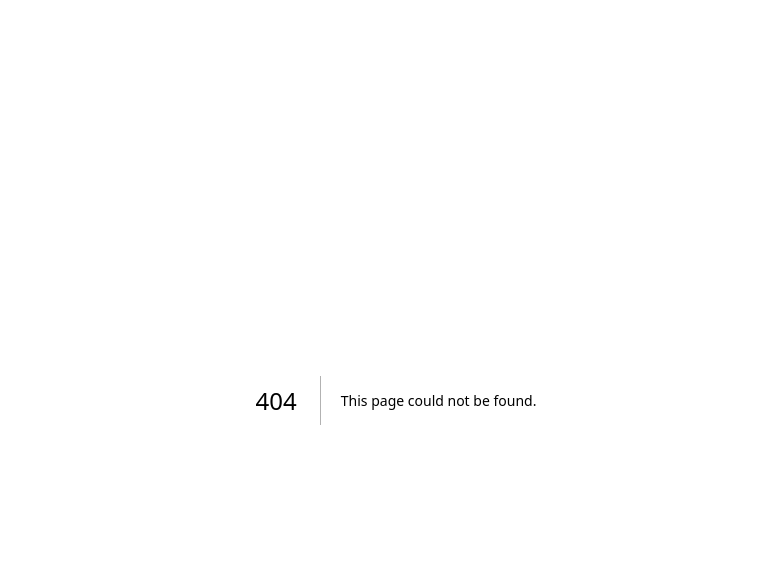
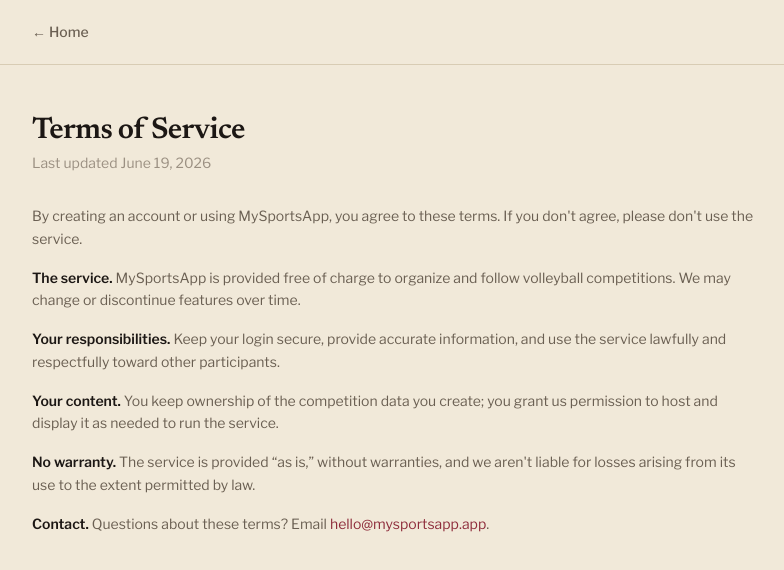
Before and after one commit to tixcheck/sportsapp, a Next.js app: page /terms in a window 1280 px wide. Before the commit this address had no page. Shown: the top 570 px of the page, without its empty margins (244-1028 px from the left). Built offline with nearby package versions, Linux system fonts and the light colour scheme.

Commit message:
feat: Ink and Paper landing page, privacy + terms, PWA manifest

```diff
--- a/app/layout.tsx
+++ b/app/layout.tsx
@@ -1,4 +1,4 @@
-import type { Metadata } from "next";
+import type { Metadata, Viewport } from "next";
 import { Libre_Franklin, Newsreader } from "next/font/google";
 import "./globals.css";
 
@@ -28,6 +28,11 @@ export const metadata: Metadata = {
     "A volleyball management app for organizers and players in Toronto.",
 };
 
+// Browser chrome (and PWA) color — warm paper, matching the app background.
+export const viewport: Viewport = {
+  themeColor: "#F1E9D9",
+};
+
 export default function RootLayout({
   children,
 }: Readonly<{
--- /dev/null
+++ b/app/manifest.ts
@@ -0,0 +1,20 @@
+import type { MetadataRoute } from "next";
+
+// PWA manifest. Icons live in /public (icon-192.png, icon-512.png); the
+// favicon is app/icon.png (auto-wired by Next). Ink & Paper colors.
+export default function manifest(): MetadataRoute.Manifest {
+  return {
+    name: "MySportsApp — volleyball leagues & tournaments",
+    short_name: "MySportsApp",
+    description:
+      "Run free volleyball leagues and tournaments, and follow schedules, standings, and scores.",
+    start_url: "/",
+    display: "standalone",
+    background_color: "#F1E9D9",
+    theme_color: "#8E2C3B",
+    icons: [
+      { src: "/icon-192.png", sizes: "192x192", type: "image/png" },
+      { src: "/icon-512.png", sizes: "512x512", type: "image/png" },
+    ],
+  };
+}
--- a/app/page.tsx
+++ b/app/page.tsx
@@ -1,41 +1,82 @@
 import Link from "next/link";
+import { redirect } from "next/navigation";
 
 import { getUser } from "@/lib/auth/user";
 import { Button } from "@/components/ui/button";
 
 export default async function HomePage() {
+  // Logged-in visitors skip the marketing front door.
   const user = await getUser();
+  if (user) redirect("/dashboard");
 
   return (
-    <main className="bg-background flex min-h-svh flex-col items-center justify-center px-4 text-center">
-      <div className="max-w-xl">
-        <span className="bg-primary text-primary-foreground mx-auto mb-6 grid size-12 place-items-center rounded-xl text-lg font-semibold">
-          V
-        </span>
-        <h1 className="font-display text-foreground text-3xl font-semibold tracking-tight sm:text-4xl">
-          Volleyball, made simple.
+    <div className="bg-background text-foreground flex min-h-svh flex-col">
+      <header className="mx-auto flex w-full max-w-4xl items-center justify-between px-5 py-5">
+        {/* eslint-disable-next-line @next/next/no-img-element -- marketing logo, fixed height */}
+        <img src="/logo.png" alt="MySportsApp" className="h-8 w-auto" />
+        <nav className="flex items-center gap-2">
+          <Button asChild variant="ghost" size="sm">
+            <Link href="/login">Log in</Link>
+          </Button>
+          <Button asChild size="sm">
+            <Link href="/signup">Sign up</Link>
+          </Button>
+        </nav>
+      </header>
+
+      <main className="mx-auto flex w-full max-w-3xl flex-1 flex-col justify-center px-5 py-16 text-center">
+        <p className="text-claret text-xs font-semibold tracking-[0.16em] uppercase">
+          Toronto volleyball
+        </p>
+        <h1 className="font-display mt-4 text-4xl font-semibold tracking-tight sm:text-5xl">
+          Run the league. Follow the game.
         </h1>
-        <p className="text-muted-foreground mt-3">
-          Leagues and tournaments for indoor 6s, beach 2s, and co-ed 4s. Free
-          for organizers — built for the Toronto volleyball community.
+        <p className="text-ink-2 mx-auto mt-5 max-w-xl text-lg">
+          Free league &amp; tournament management for organizers — and live
+          schedules, standings, and scores for everyone playing or watching.
+          Indoor 6s, beach 2s, and co-ed 4s.
         </p>
-        <div className="mt-8 flex items-center justify-center gap-3">
-          {user ? (
+
+        <div className="mt-8 flex flex-col items-center justify-center gap-3 sm:flex-row">
           <Button asChild size="lg">
-              <Link href="/dashboard">Go to dashboard</Link>
-            </Button>
-          ) : (
-            <>
-              <Button asChild size="lg">
-                <Link href="/signup">Get started</Link>
+            <Link href="/signup">Get started — it&apos;s free</Link>
           </Button>
           <Button asChild size="lg" variant="outline">
-                <Link href="/login">Sign in</Link>
+            <Link href="/login">Log in</Link>
           </Button>
-            </>
-          )}
         </div>
+
+        <div className="mx-auto mt-14 grid max-w-xl gap-x-8 gap-y-4 text-left text-sm sm:grid-cols-2">
+          <p className="border-rule text-ink-2 border-t pt-3">
+            <span className="text-ink font-display font-semibold">
+              Organizers.
+            </span>{" "}
+            Pools, schedules, brackets, and standings — generated, not
+            spreadsheet-ed. Always free.
+          </p>
+          <p className="border-rule text-ink-2 border-t pt-3">
+            <span className="text-ink font-display font-semibold">
+              Players &amp; fans.
+            </span>{" "}
+            Your matches, courts, and the live table — on your phone, in the
+            sun.
+          </p>
         </div>
       </main>
+
+      <footer className="border-rule mx-auto w-full max-w-4xl border-t px-5 py-6">
+        <div className="text-ink-3 flex flex-wrap items-center justify-between gap-3 text-xs">
+          <span>© 2026 MySportsApp</span>
+          <nav className="flex gap-4">
+            <Link href="/privacy" className="hover:text-ink-2">
+              Privacy
+            </Link>
+            <Link href="/terms" className="hover:text-ink-2">
+              Terms
+            </Link>
+          </nav>
+        </div>
+      </footer>
+    </div>
   );
 }
--- /dev/null
+++ b/app/privacy/page.tsx
@@ -0,0 +1,64 @@
+import type { Metadata } from "next";
+import Link from "next/link";
+
+export const metadata: Metadata = { title: "Privacy — MySportsApp" };
+
+export default function PrivacyPage() {
+  return (
+    <div className="bg-background text-foreground min-h-svh">
+      <header className="border-rule border-b">
+        <div className="mx-auto max-w-3xl px-5 py-5">
+          <Link
+            href="/"
+            className="text-ink-2 hover:text-ink text-sm font-medium"
+          >
+            ← Home
+          </Link>
+        </div>
+      </header>
+
+      <main className="mx-auto max-w-3xl px-5 py-12">
+        <h1 className="font-display text-3xl font-semibold tracking-tight">
+          Privacy Policy
+        </h1>
+        <p className="text-ink-3 mt-1 text-sm">Last updated June 19, 2026</p>
+
+        <div className="text-ink-2 mt-8 space-y-4 text-sm leading-relaxed">
+          <p>
+            MySportsApp helps organizers run volleyball leagues and tournaments
+            and helps players and fans follow them. This page explains what we
+            collect and why.
+          </p>
+          <p>
+            <strong className="text-ink font-semibold">What we collect.</strong>{" "}
+            Your account details (email and display name) and the competition
+            data you create or take part in — teams, rosters, schedules, scores,
+            and standings.
+          </p>
+          <p>
+            <strong className="text-ink font-semibold">How we use it.</strong>{" "}
+            To run the competitions you organize or play in, to show schedules
+            and standings, and to send essential messages such as invitations
+            and result confirmations. We don&apos;t sell your personal data.
+          </p>
+          <p>
+            <strong className="text-ink font-semibold">Your choices.</strong>{" "}
+            You can edit your profile, opt out of non-essential emails from your
+            settings, and request deletion of your account by contacting us.
+          </p>
+          <p>
+            <strong className="text-ink font-semibold">Contact.</strong>{" "}
+            Questions about privacy? Email{" "}
+            <a
+              href="mailto:privacy@mysportsapp.app"
+              className="text-claret hover:underline"
+            >
+              privacy@mysportsapp.app
+            </a>
+            .
+          </p>
+        </div>
+      </main>
+    </div>
+  );
+}
--- /dev/null
+++ b/app/terms/page.tsx
@@ -0,0 +1,70 @@
+import type { Metadata } from "next";
+import Link from "next/link";
+
+export const metadata: Metadata = { title: "Terms — MySportsApp" };
+
+export default function TermsPage() {
+  return (
+    <div className="bg-background text-foreground min-h-svh">
+      <header className="border-rule border-b">
+        <div className="mx-auto max-w-3xl px-5 py-5">
+          <Link
+            href="/"
+            className="text-ink-2 hover:text-ink text-sm font-medium"
+          >
+            ← Home
+          </Link>
+        </div>
+      </header>
+
+      <main className="mx-auto max-w-3xl px-5 py-12">
+        <h1 className="font-display text-3xl font-semibold tracking-tight">
+          Terms of Service
+        </h1>
+        <p className="text-ink-3 mt-1 text-sm">Last updated June 19, 2026</p>
+
+        <div className="text-ink-2 mt-8 space-y-4 text-sm leading-relaxed">
+          <p>
+            By creating an account or using MySportsApp, you agree to these
+            terms. If you don&apos;t agree, please don&apos;t use the service.
+          </p>
+          <p>
+            <strong className="text-ink font-semibold">The service.</strong>{" "}
+            MySportsApp is provided free of charge to organize and follow
+            volleyball competitions. We may change or discontinue features over
+            time.
+          </p>
+          <p>
+            <strong className="text-ink font-semibold">
+              Your responsibilities.
+            </strong>{" "}
+            Keep your login secure, provide accurate information, and use the
+            service lawfully and respectfully toward other participants.
+          </p>
+          <p>
+            <strong className="text-ink font-semibold">Your content.</strong>{" "}
+            You keep ownership of the competition data you create; you grant us
+            permission to host and display it as needed to run the service.
+          </p>
+          <p>
+            <strong className="text-ink font-semibold">No warranty.</strong> The
+            service is provided &ldquo;as is,&rdquo; without warranties, and we
+            aren&apos;t liable for losses arising from its use to the extent
+            permitted by law.
+          </p>
+          <p>
+            <strong className="text-ink font-semibold">Contact.</strong>{" "}
+            Questions about these terms? Email{" "}
+            <a
+              href="mailto:hello@mysportsapp.app"
+              className="text-claret hover:underline"
+            >
+              hello@mysportsapp.app
+            </a>
+            .
+          </p>
+        </div>
+      </main>
+    </div>
+  );
+}
```
Lines whose indentation alone changed are shown as unchanged.
